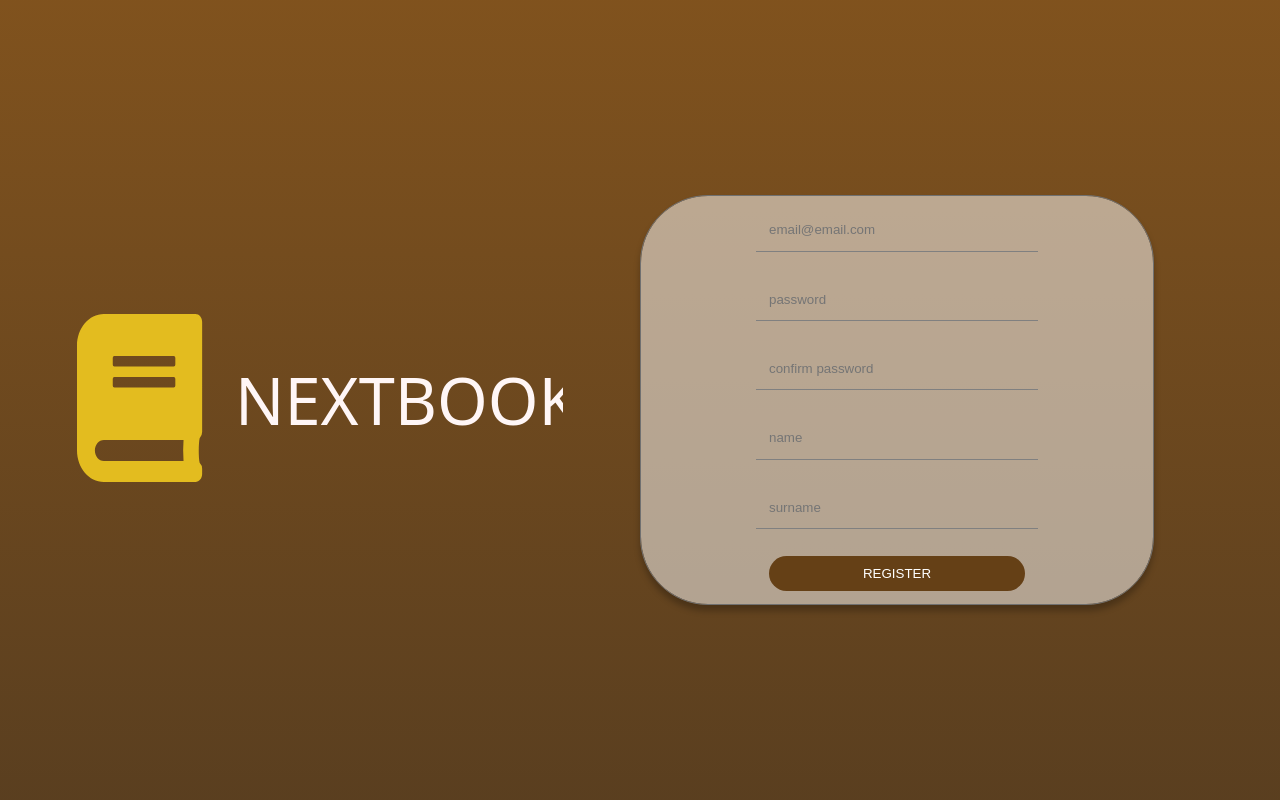
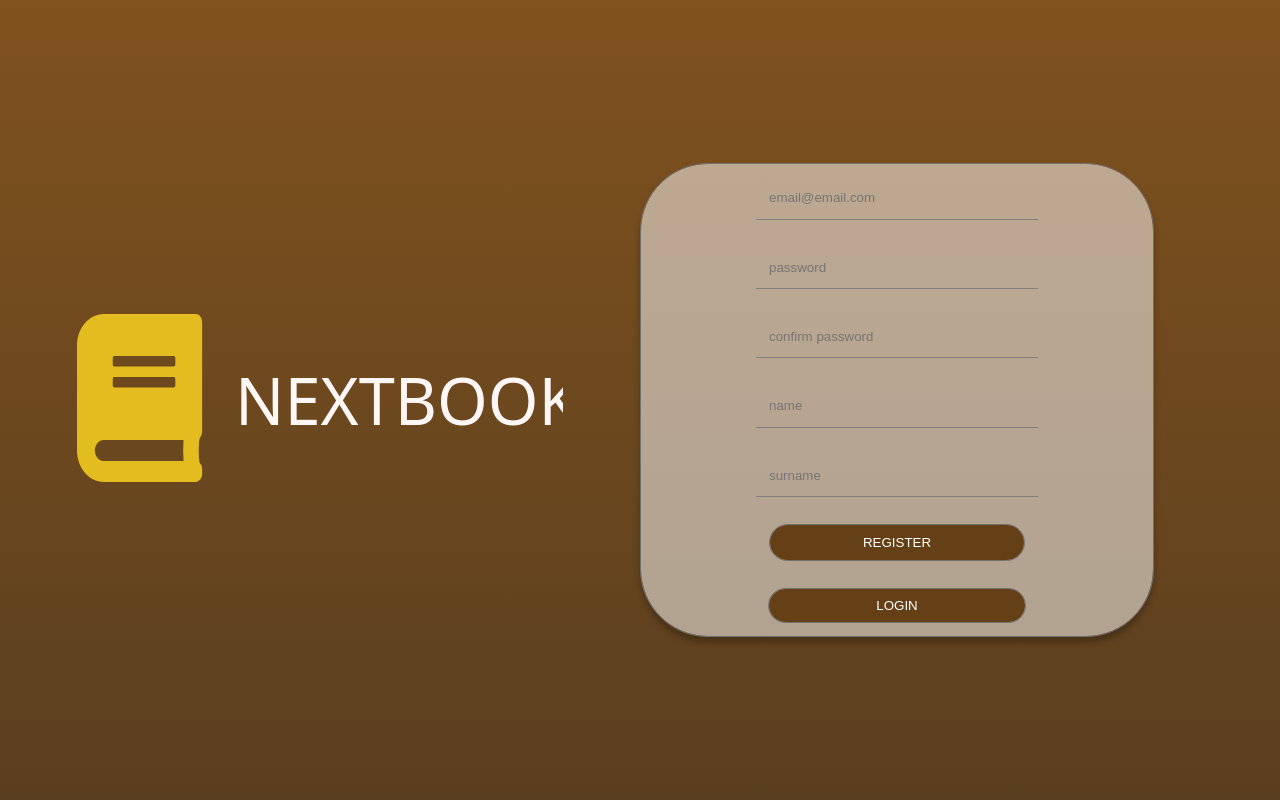
Before and after one commit to pawlix99/WdPAI, a PHP site: page /register in a window 1280 px wide. Run offline with PHP 8.4, Linux system fonts and the light colour scheme; tables that the repository leaves empty or names only in its code hold one stand-in row (values such as "Sample post"); a stand-in replaces the project's code that opens the database connection; some libraries are stand-ins or nearby versions.

Commit message:
Added changes in css

```diff
--- a/public/css/my_library.css
+++ b/public/css/my_library.css
@@ -122,4 +122,7 @@ fieldset > input:checked ~ label{
         overflow: auto;
         -webkit-overflow-scrolling: touch;
     }
+    .books>div {
+        height: 30vh;
+    }
 }
--- a/public/css/rankings.css
+++ b/public/css/rankings.css
@@ -89,4 +89,7 @@ section.rankings {
     .top-averages, .top-votes {
         grid-template-columns: repeat(1, 1fr);
     }
+    .rankings>div>div>div {
+        height: 30vh;
+    }
 }
--- a/public/css/style.css
+++ b/public/css/style.css
@@ -46,10 +46,24 @@ button {
     border-radius: 44px;
 
     width: 50%;
-    border: none;
     color: white;
     margin: 1em;
     line-height: 2.5em;
+}
+
+form>a {
+    background: #643E14F9 0% 0% no-repeat padding-box;
+    border: 1px solid #707070;
+    border-radius: 44px;
+    font: 400 13.3333px Arial;
+    width: 50%;
+    color: white;
+    margin: 1em;
+    line-height: 2.5em;
+    display: flex;
+    justify-content: center;
+    align-items: center;
+    text-decoration: none;
 }
 
 input, textarea {
@@ -217,6 +231,7 @@ section.options {
 
     .login-container, .logo {
         width: 100%;
+        padding-bottom: 2em;
     }
 
     form {
--- a/public/js/search.js
+++ b/public/js/search.js
@@ -46,7 +46,11 @@ function createBook(book) {
     input.className = book.total_votes;
     input.value = book.total_value;
     const average = clone.querySelector("h5[id='average']");
-    average.innerHTML = "(" + Math.round(((book.total_value/book.total_votes) + Number.EPSILON) * 100) / 100 + ")";
+    if (book.total_votes == '0') {
+        average.innerHTML = 0;
+    } else {
+        average.innerHTML = "(" + Math.round(((book.total_value / book.total_votes) + Number.EPSILON) * 100) / 100 + ")";
+    }
     const votes = clone.querySelector("h5[id='votes']");
     votes.innerHTML = "(" + book.total_votes + ")";
 
--- a/public/views/add-book.php
+++ b/public/views/add-book.php
@@ -20,7 +20,7 @@ if(isset($_GET['news'])=='activity') {
 
 if(isset($_GET['my_library'])=='activity') {
     $url = "http://$_SERVER[HTTP_HOST]";
-    header("Location: {$url}/my library");
+    header("Location: {$url}/my_library");
 }
 
 if(isset($_GET['rankings'])=='activity') {
--- a/public/views/home.php
+++ b/public/views/home.php
@@ -90,7 +90,7 @@ if(isset($_GET['logout'])=='activity') {
                                 <input class="input3" type="radio" id="3<?= $book->getId(); ?>" name="<?= $book->getId(); ?>" value="3" <?php echo ($_COOKIE[$name]=='3')?'checked':'' ?> /><label class="label3" for="3<?= $book->getId(); ?>" ></label>
                                 <input class="input2" type="radio" id="2<?= $book->getId(); ?>" name="<?= $book->getId(); ?>" value="2" <?php echo ($_COOKIE[$name]=='2')?'checked':'' ?> /><label class="label2" for="2<?= $book->getId(); ?>" ></label>
                                 <input class="input1" type="radio" id="1<?= $book->getId(); ?>" name="<?= $book->getId(); ?>" value="1" <?php echo ($_COOKIE[$name]=='1')?'checked':'' ?> /><label class="label1" for="1<?= $book->getId(); ?>" ></label>
-                                <input class="<?= $book->getTotalVotes(); ?>" type="hidden" value="<?= $book->getTotalValue(); ?>"/>
+                                <input id="6" class="<?= $book->getTotalVotes(); ?>" type="hidden" value="<?= $book->getTotalValue(); ?>"/>
                             </fieldset>
                             <div>
                                 <i name="star" class="fas fa-star" style="color: yellow"></i>
@@ -98,7 +98,7 @@ if(isset($_GET['logout'])=='activity') {
                                     <h5 name="average">(<?= $book->getAverageRate(); ?>)</h5>
                                     <h5 name="votes">(<?= $book->getTotalVotes(); ?>)</h5>
                                 </div>
-                                <form action="giveLike" method="POST" <?php echo (in_array($book->getId(), $likedBooks))?'hidden':'' ?>>
+                                <form action="giveLike" method="POST" <?php if(is_array($likedBooks)) echo (in_array($book->getId(), $likedBooks))?'hidden':'' ?>>
                                     <input name="id" type="hidden" value="<?= $book->getId(); ?>">
                                     <button class="plus" type="submit" >
                                         <i class="fas fa-plus" style="color: green"></i>
--- a/public/views/register.php
+++ b/public/views/register.php
@@ -1,5 +1,10 @@
 <!DOCTYPE html>
-
+<?php
+if(isset($_GET['register'])=='activity') {
+    $url = "http://$_SERVER[HTTP_HOST]";
+    header("Location: {$url}/login");
+}
+?>
 <head>
     <link rel="stylesheet" type="text/css" href="public/css/style.css">
     <script type="text/javascript" src="./public/js/script.js" defer></script>
@@ -28,6 +33,7 @@
             <input name="name" type="text" placeholder="name">
             <input name="surname" type="text" placeholder="surname">
             <button type="submit">REGISTER</button>
+            <a href="<?php isset($_GET['home']) ? $_SERVER['REQUEST_URI'] : null ?>?register=activity" class="button">LOGIN</a>
         </form>
     </div>
 </div>
--- a/src/controllers/BookController.php
+++ b/src/controllers/BookController.php
@@ -94,10 +94,7 @@ class BookController extends AppController
     }
 
     public function deleteBook() {
-        $id = $_POST('id');
-        $this->bookRepository->deleteBook($id);
-        $books = $this->bookRepository->getBooks();
-        $likedBooks = $this->bookRepository->getLikedBooks();
-        $this->render('home', ['books' => $books, 'likedBooks' => $likedBooks]);
-    }
+        $this->bookRepository->deleteBook($_POST['id']);
+        $url = "http://$_SERVER[HTTP_HOST]";
+        header("Location: {$url}/home");    }
 }
--- a/src/controllers/SecurityController.php
+++ b/src/controllers/SecurityController.php
@@ -21,7 +21,7 @@ class SecurityController extends AppController {
         }
 
         $email = $_POST['email'];
-        $password = md5($_POST['password']);
+        $password = hash("sha256", $_POST['password']);
 
         $user = $this->userRepository->getUser($email);
 
@@ -56,8 +56,8 @@ class SecurityController extends AppController {
         }
 
         $email = $_POST['email'];
-        $password = $_POST['password'];
-        $confirmedPassword = $_POST['confirmedPassword'];
+        $password = hash("sha256", $_POST['password']);
+        $confirmedPassword = hash("sha256", $_POST['confirmedPassword']);
         $name = $_POST['name'];
         $surname = $_POST['surname'];
 
@@ -66,7 +66,7 @@ class SecurityController extends AppController {
         }
 
         //TODO try to use better hash function
-        $user = new User($email, md5($password), $name, $surname);
+        $user = new User($email, $password, $name, $surname);
 
         $this->userRepository->addUser($user);
 
```
Also changed, not shown: public/css/books.css (+9 -1 lines), public/js/statistics.js (+4 -4 lines), public/views/login.php (+7 -0 lines).
